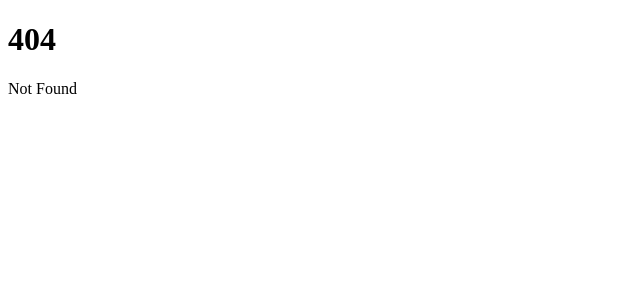
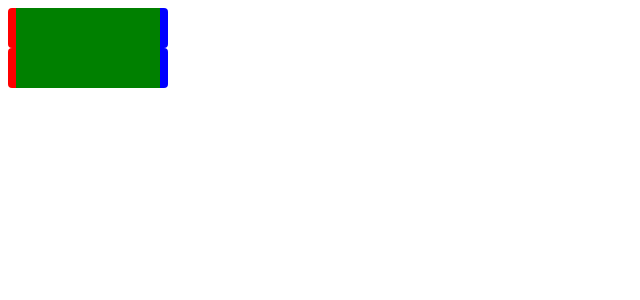
Before and after one commit to jparound30/rusty-project-mng, a SvelteKit app: page /playground in a window 1280 px wide. Before the commit this address had no page. Shown: the top 300 px of the page, without its empty margins (0-640 px from the left). Built offline with nearby package versions, Linux system fonts and the light colour scheme.

Commit message:
D&Dで開始終了変えられるコンポーネント作りたいけど・・・

```diff
--- /dev/null
+++ b/src/lib/TaskLane.svelte
@@ -0,0 +1,51 @@
+<script>
+    let name = 'world';
+</script>
+
+<div style="flex-flow: row nowrap;">
+  <div class="schedule-lane">
+    <div class="task">
+      <div class="left-handle"></div>
+      <div class="center-handle"></div>
+      <div class="right-handle"></div>
+    </div>
+  </div>
+</div>
+
+<style>
+    .schedule-lane {
+        height: 40px;
+        width: calc(40px * 10);
+        flex-wrap: nowrap;
+        display: flex;
+    }
+    .task {
+        flex-wrap: nowrap;
+        display: flex;
+        width: calc(40px * 4)
+    }
+    .center-handle {
+        background-color:green;
+        height: 40px;
+        /* width: calc(40px * 10); */
+        flex-grow: 1;
+        cursor: grab;
+    }
+    .left-handle {
+        border-radius: 4px 0 0 4px;
+        background-color: red;
+        height: 40px;
+        min-width: 8px;
+        width: 8px;
+        cursor: grab;
+        place-items: end;
+    }
+    .right-handle {
+        border-radius: 0 4px 4px 0;
+        background-color: blue;
+        height: 40px;
+        min-width: 8px;
+        width: 8px;
+        cursor: grab;
+    }
+</style>
--- a/src/routes/(authed)/home/+page.svelte
+++ b/src/routes/(authed)/home/+page.svelte
@@ -7,4 +7,9 @@
 リソース一覧
 タスク種別一覧
 マイルストーン一覧
+  <br>
+  <br>
+  <br>
+  <br>
+  <a href="/playground">Svelteの実験場</a>
 </div>
--- /dev/null
+++ b/src/routes/(notauthed)/playground/+page.svelte
@@ -0,0 +1,48 @@
+<script>
+    import TaskLane from "$lib/TaskLane.svelte";
+
+    let name = 'world';
+</script>
+
+<div class="outer">
+  <TaskLane/>
+  <TaskLane/>
+<!--  <div class="tasks">-->
+
+<!--  </div>-->
+<!--  <div class="outer-calender">-->
+<!--    <div class="calender">-->
+<!--      aaaaaaaaaaaaaaaaaaaaaaaaaaaaaaaaaaaaaaaaaaaaaaaaaaaaaaaaaaaaaaaaaaaaaaaaaaaaaaaaaaaaaaaaaaaaaaaaaaaaaaaaaaaaaaaaaaaaaaaaaaaaaa-->
+<!--    </div>-->
+<!--  </div>-->
+</div>
+
+<style>
+    .tasks {
+        width: calc(200px);
+        min-width: calc(200px);
+        height: calc(60px * 40);
+        background-color: lightblue;
+    }
+    .outer-calender {
+        width: calc(90% - 200px);
+        height: calc(60px * 40);
+        overflow-x: scroll;
+        overflow-y: hidden;
+        /* scroll-behavior: ; */
+        scrollbar-width: none;
+    }
+    .calender {
+        width: calc(40px * 30);
+        height: calc(60px * 40);
+        background-color: pink;
+    }
+
+    .outer {
+        width : 90%;
+        height: calc(60px * 40 + 80px);
+        overflow-x: scroll;
+        display: flex;
+        flex-flow: column nowrap;
+    }
+</style>
--- a/src/routes/+page.ts
+++ b/src/routes/+page.ts
@@ -6,4 +6,5 @@ export function load({ params }) {
     // TODO とりあえず必ず /login に飛ばす
     // redirect(307, '/login')
     redirect(307, '/home')
+    // redirect(307, '/playground')
 }
```
